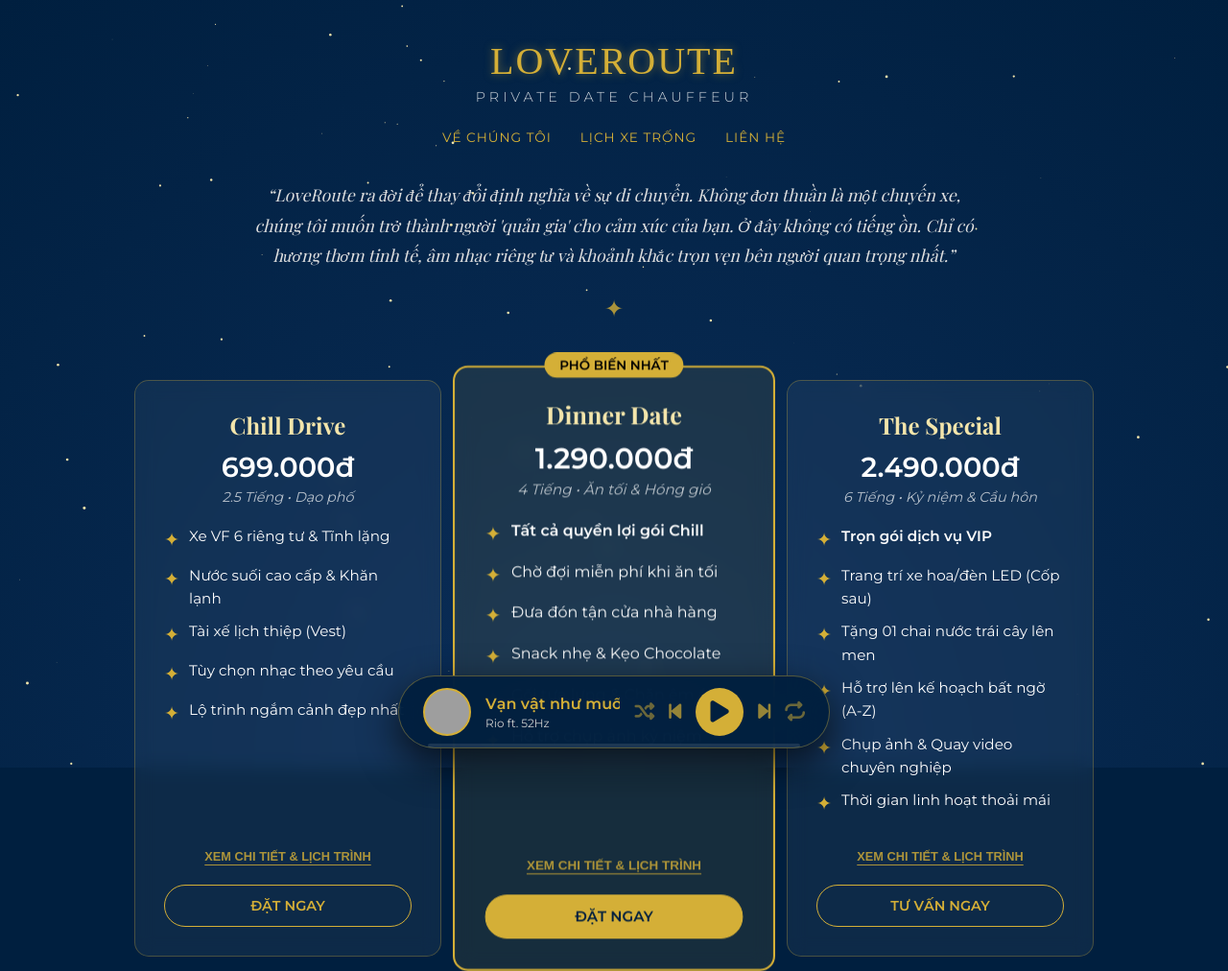
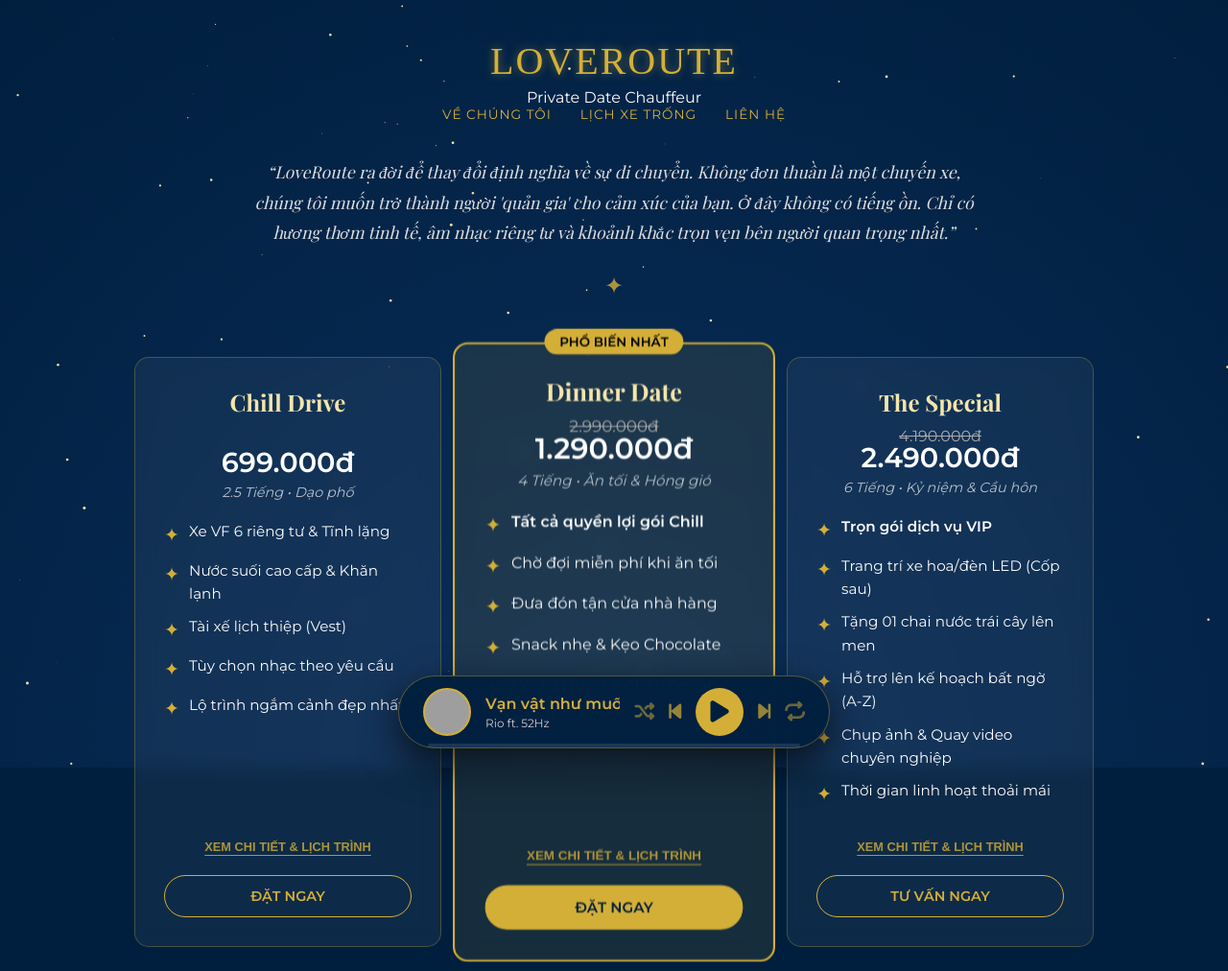
Before and after one commit to Vixchill/Loverouteweb, a plain HTML site: page index.html in a window 1280 px wide. Shown: the top 1012 px of the page at 96% size. Drawn offline with nearby package versions, Linux system fonts and the light colour scheme; grey boxes are pictures that could not be loaded; a script that the page names is missing; a web font is replaced by a local one.

Commit message:
Update index.html

```diff
--- a/index.html
+++ b/index.html
@@ -46,7 +46,6 @@
             letter-spacing: 2px; margin-bottom: 5px; text-shadow: 0 0 10px rgba(212, 175, 55, 0.5);
             text-transform: uppercase;
         }
-        .slogan { font-size: 0.9rem; text-transform: uppercase; letter-spacing: 4px; opacity: 0.8; font-weight: 300; margin-bottom: 25px; }
 
         .nav-menu { display: flex; justify-content: center; gap: 30px; margin-bottom: 20px; }
         .nav-link {
@@ -78,7 +77,14 @@
             font-size: 0.8rem; font-weight: bold; border-radius: 20px; text-transform: uppercase;
         }
         .card h3 { font-family: var(--font-serif); font-size: 1.5rem; margin-bottom: 10px; color: var(--gold-light); font-weight: 700; }
+
+        /* PRICE STYLES */
+        .original-price {
+            text-decoration: line-through; color: #aaa; /* Màu xám gạch ngang */
+            font-size: 1rem; margin-bottom: -5px; font-weight: 400; font-family: var(--font-body);
+        }
         .price { font-size: 1.8rem; font-weight: 700; margin-bottom: 5px; color: #fff; }
+
         .duration { font-size: 0.9rem; opacity: 0.7; margin-bottom: 20px; font-style: italic; }
         .features { list-style: none; text-align: left; margin-bottom: 20px; font-size: 0.95rem; line-height: 1.6; }
         .features li { margin-bottom: 10px; display: flex; align-items: flex-start; }
@@ -98,9 +104,7 @@
         footer { text-align: center; padding: 40px; font-size: 0.8rem; opacity: 0.6; }
 
         /* --- CALENDLY SECTION --- */
-        .calendar-section {
-            max-width: 900px; margin: 60px auto; padding: 0 20px; text-align: center;
-        }
+        .calendar-section { max-width: 900px; margin: 60px auto; padding: 0 20px; text-align: center; }
         .calendar-title {
             font-family: var(--font-serif); font-size: 1.5rem; color: var(--gold-color);
             text-transform: uppercase; letter-spacing: 2px; margin-bottom: 30px;
@@ -108,11 +112,10 @@
         }
         .calendly-container {
             border: 1px solid var(--gold-color); border-radius: 15px; overflow: hidden;
-            box-shadow: 0 0 20px rgba(0,0,0,0.5);
-            background: #fff; /* Calendly nền trắng nên cần container trắng hoặc trong suốt */
+            box-shadow: 0 0 20px rgba(0,0,0,0.5); background: #fff;
         }
 
-        /* --- MODAL (POPUP) --- */
+        /* --- MODAL --- */
         .modal {
             display: none; position: fixed; top: 0; left: 0; width: 100%; height: 100%;
             background-color: rgba(0, 31, 63, 0.95); z-index: 10000; align-items: center; justify-content: center;
@@ -205,6 +208,7 @@
         <div class="card">
             <div>
                 <h3>Chill Drive</h3>
+                <div style="height: 19px;"></div>
                 <div class="price">699.000đ</div>
                 <div class="duration">2.5 Tiếng • Dạo phố</div>
                 <ul class="features">
@@ -225,7 +229,7 @@
             <div class="badge">Phổ biến nhất</div>
             <div>
                 <h3>Dinner Date</h3>
-                <div class="price">1.290.000đ</div>
+                <div class="original-price">2.990.000đ</div> <div class="price">1.290.000đ</div>
                 <div class="duration">4 Tiếng • Ăn tối & Hóng gió</div>
                 <ul class="features">
                     <li><strong>Tất cả quyền lợi gói Chill</strong></li>
@@ -245,7 +249,7 @@
         <div class="card">
             <div>
                 <h3>The Special</h3>
-                <div class="price">2.490.000đ</div>
+                <div class="original-price">4.190.000đ</div> <div class="price">2.490.000đ</div>
                 <div class="duration">6 Tiếng • Kỷ niệm & Cầu hôn</div>
                 <ul class="features">
                     <li><strong>Trọn gói dịch vụ VIP</strong></li>
```
